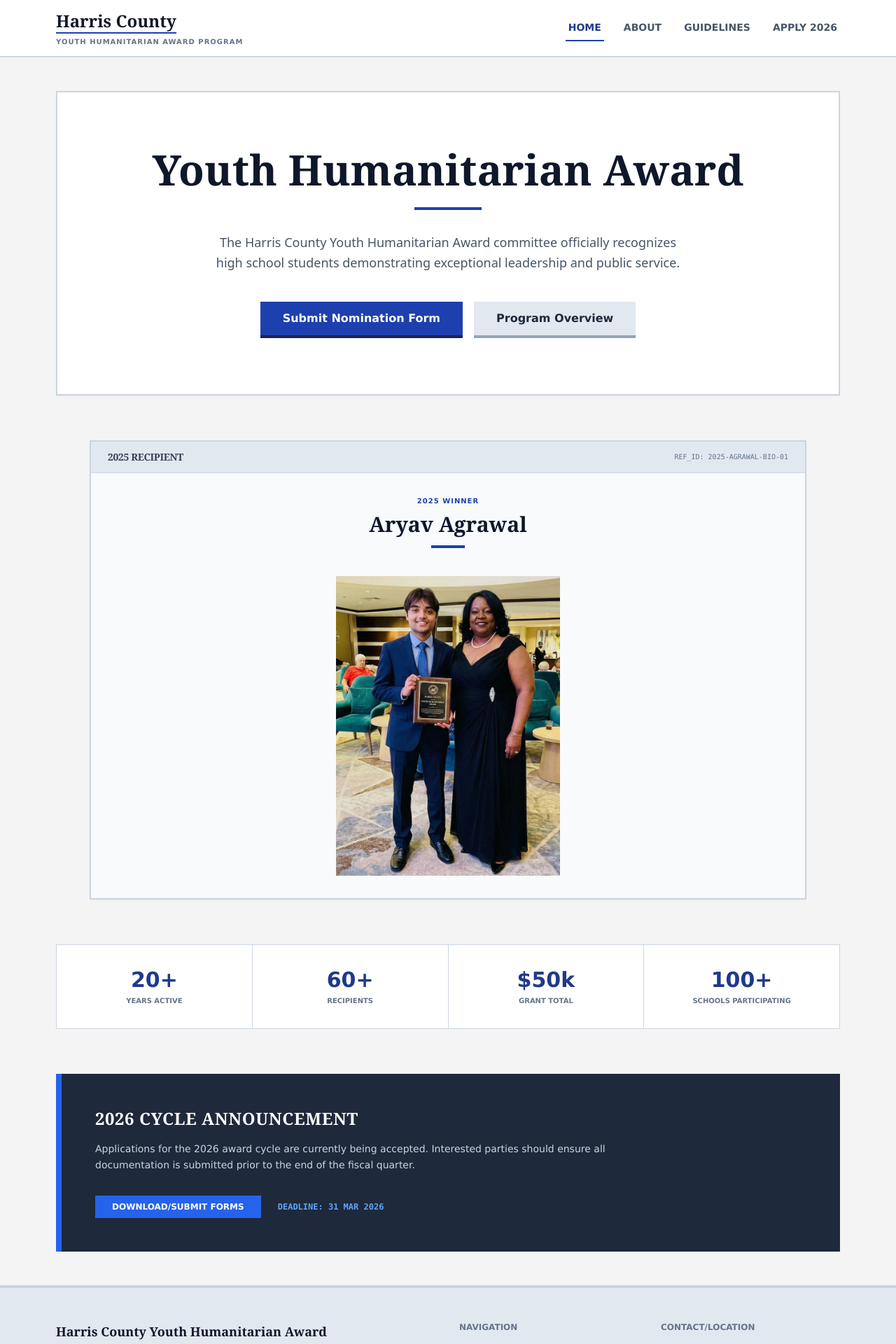
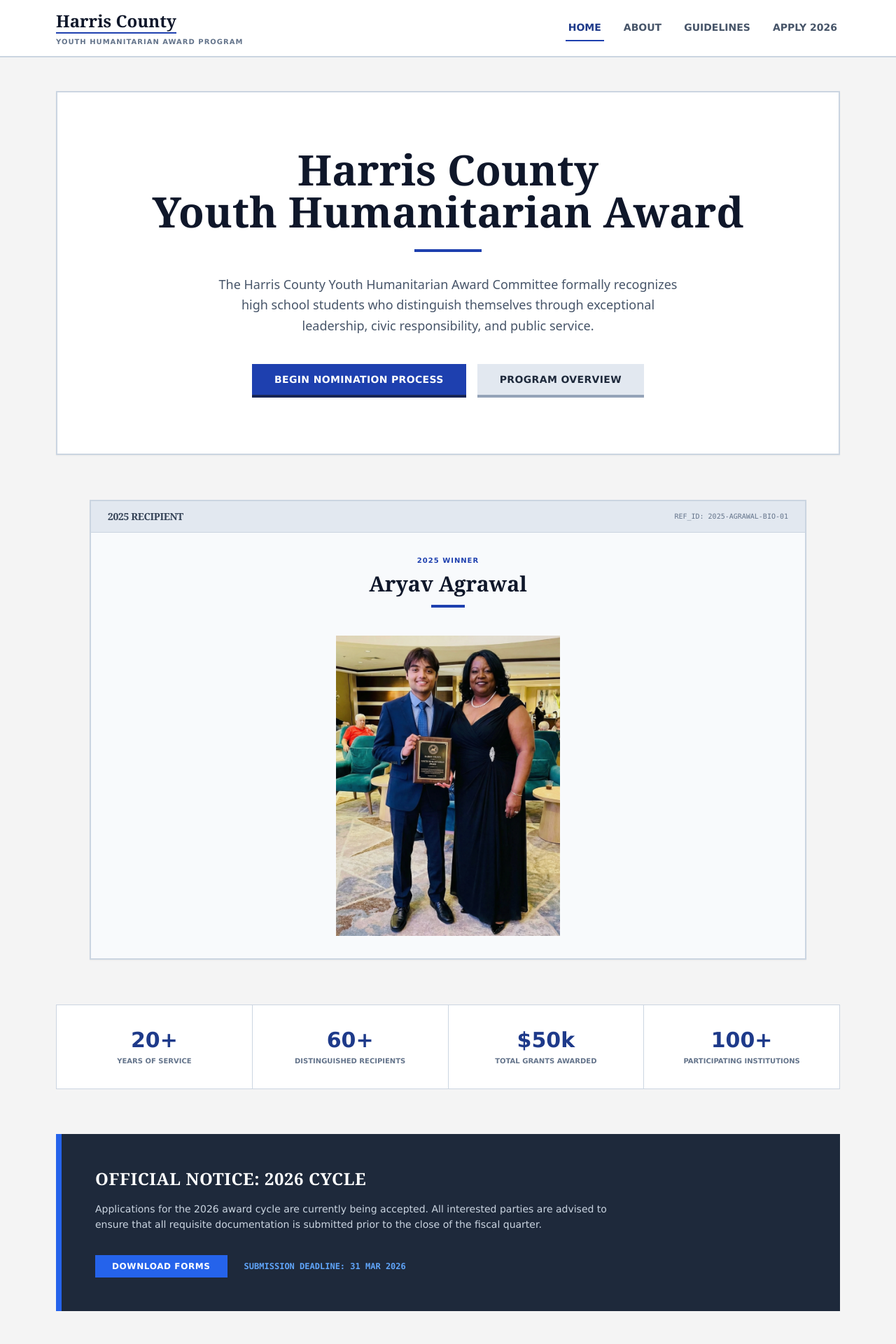
Before and after one commit to Azaxek/Harris-County-Youth-Humanitarian-Award, a React (Vite) app: page /#/ in a window 1280 px wide. Shown: the top 1920 px of the page at 70% size. Built offline with nearby package versions, Linux system fonts and the light colour scheme.

Commit message:
Update site with professional favicon and official copy

```diff
--- a/index.html
+++ b/index.html
@@ -8,28 +8,29 @@
 
     <!-- SEO Meta Tags -->
     <meta name="description"
-        content="The Harris County Youth Humanitarian Award recognizes high school students demonstrating exceptional leadership and public service in Harris County.">
+        content="The Harris County Youth Humanitarian Award officially recognizes high school students demonstrating exceptional leadership, civic engagement, and public service.">
     <meta name="keywords"
-        content="Harris County, Youth Humanitarian Award, Student Leader, Public Service, Scholarship, Award, Volunteer, Texas">
+        content="Harris County, Youth Humanitarian Award, Student Leader, Public Service, Scholarship, Civic Engagement, Volunteer, Texas, Official">
     <meta name="author" content="Harris County Youth Humanitarian Award Committee">
 
     <!-- Open Graph / Facebook -->
     <meta property="og:type" content="website">
     <meta property="og:url" content="https://harriscountyyouthhumanitarianaward.com/">
-    <meta property="og:title" content="Harris County Youth Humanitarian Award - Official Site">
+    <meta property="og:title" content="Harris County Youth Humanitarian Award | Annual Recognition Program">
     <meta property="og:description"
-        content="Recognizing exceptional high school students for leadership and public service in Harris County.">
-    <meta property="og:image" content="https://harriscountyyouthhumanitarianaward.com/image6.png">
+        content="The official award recognizing exceptional high school students for leadership and public service in Harris County.">
+    <meta property="og:image" content="https://harriscountyyouthhumanitarianaward.com/favicon.png">
 
     <!-- Twitter -->
-    <meta property="twitter:card" content="summary_large_image">
+    <meta property="twitter:card" content="summary">
     <meta property="twitter:url" content="https://harriscountyyouthhumanitarianaward.com/">
-    <meta property="twitter:title" content="Harris County Youth Humanitarian Award - Official Site">
+    <meta property="twitter:title" content="Harris County Youth Humanitarian Award | Annual Recognition Program">
     <meta property="twitter:description"
-        content="Recognizing exceptional high school students for leadership and public service in Harris County.">
-    <meta property="twitter:image" content="https://harriscountyyouthhumanitarianaward.com/image6.png">
+        content="The official award recognizing exceptional high school students for leadership and public service in Harris County.">
+    <meta property="twitter:image" content="https://harriscountyyouthhumanitarianaward.com/favicon.png">
 
-    <title>Harris County Youth Humanitarian Award - Official Site</title>
+    <title>Harris County Youth Humanitarian Award | Annual Recognition Program</title>
+    <link rel="icon" href="%PUBLIC_URL%/favicon.png" />
     <script src="https://cdn.tailwindcss.com"></script>
     <style>
         /* A senior dev knows Verdana is the king of screen readability */
--- a/pages/Home.tsx
+++ b/pages/Home.tsx
@@ -9,17 +9,17 @@ const Home: React.FC = () => {
       {/* Hero: No-frills Jumbotron */}
       <section className="bg-white border-2 border-slate-300 p-12 md:p-20 text-center shadow-sm">
         <h1 className="text-4xl md:text-6xl font-serif font-bold text-slate-900 mb-6">
-          Youth Humanitarian Award
+          Harris County <br /> Youth Humanitarian Award
         </h1>
         <div className="w-24 h-1 bg-blue-800 mx-auto mb-8"></div>
         <p className="text-lg text-slate-600 mb-10 max-w-2xl mx-auto font-sans leading-relaxed">
-          The Harris County Youth Humanitarian Award committee officially recognizes high school students demonstrating exceptional leadership and public service.
+          The Harris County Youth Humanitarian Award Committee formally recognizes high school students who distinguish themselves through exceptional leadership, civic responsibility, and public service.
         </p>
         <div className="flex flex-col sm:flex-row justify-center space-y-4 sm:space-y-0 sm:space-x-4">
-          <Link to="/apply" className="px-8 py-3 bg-blue-800 text-white font-bold hover:bg-blue-900 border-b-4 border-blue-950 transition-all">
-            Submit Nomination Form
+          <Link to="/apply" className="px-8 py-3 bg-blue-800 text-white font-bold hover:bg-blue-900 border-b-4 border-blue-950 transition-all uppercase tracking-wide text-sm">
+            Begin Nomination Process
           </Link>
-          <Link to="/about" className="px-8 py-3 bg-slate-200 text-slate-800 font-bold hover:bg-slate-300 border-b-4 border-slate-400 transition-all">
+          <Link to="/about" className="px-8 py-3 bg-slate-200 text-slate-800 font-bold hover:bg-slate-300 border-b-4 border-slate-400 transition-all uppercase tracking-wide text-sm">
             Program Overview
           </Link>
         </div>
@@ -34,34 +34,34 @@ const Home: React.FC = () => {
       <section className="grid grid-cols-1 md:grid-cols-4 gap-px bg-slate-300 border border-slate-300">
         <div className="bg-white p-8 text-center">
           <div className="text-3xl font-bold text-blue-900 mb-1">20+</div>
-          <div className="text-[10px] font-bold uppercase text-slate-500">Years Active</div>
+          <div className="text-[10px] font-bold uppercase text-slate-500">Years of Service</div>
         </div>
         <div className="bg-white p-8 text-center">
           <div className="text-3xl font-bold text-blue-900 mb-1">60+</div>
-          <div className="text-[10px] font-bold uppercase text-slate-500">Recipients</div>
+          <div className="text-[10px] font-bold uppercase text-slate-500">Distinguished Recipients</div>
         </div>
         <div className="bg-white p-8 text-center">
           <div className="text-3xl font-bold text-blue-900 mb-1">$50k</div>
-          <div className="text-[10px] font-bold uppercase text-slate-500">Grant Total</div>
+          <div className="text-[10px] font-bold uppercase text-slate-500">Total Grants Awarded</div>
         </div>
         <div className="bg-white p-8 text-center">
           <div className="text-3xl font-bold text-blue-900 mb-1">100+</div>
-          <div className="text-[10px] font-bold uppercase text-slate-500">Schools Participating</div>
+          <div className="text-[10px] font-bold uppercase text-slate-500">Participating Institutions</div>
         </div>
       </section>
 
       {/* Important Dates */}
       <section className="bg-slate-800 text-white p-12 border-l-8 border-blue-600">
         <div className="max-w-3xl">
-          <h2 className="text-2xl font-serif font-bold mb-4 uppercase tracking-wide">2026 Cycle Announcement</h2>
+          <h2 className="text-2xl font-serif font-bold mb-4 uppercase tracking-wide">Official Notice: 2026 Cycle</h2>
           <p className="text-slate-300 text-sm mb-8 leading-relaxed">
-            Applications for the 2026 award cycle are currently being accepted. Interested parties should ensure all documentation is submitted prior to the end of the fiscal quarter.
+            Applications for the 2026 award cycle are currently being accepted. All interested parties are advised to ensure that all requisite documentation is submitted prior to the close of the fiscal quarter.
           </p>
           <div className="flex items-center space-x-6">
-            <Link to="/apply" className="bg-blue-600 px-6 py-2 font-bold hover:bg-blue-500 text-xs uppercase">
-              Download/Submit Forms
+            <Link to="/apply" className="bg-blue-600 px-6 py-2 font-bold hover:bg-blue-500 text-xs uppercase tracking-wider">
+              Download Forms
             </Link>
-            <span className="text-xs font-mono text-blue-400 font-bold">DEADLINE: 31 MAR 2026</span>
+            <span className="text-xs font-mono text-blue-400 font-bold">SUBMISSION DEADLINE: 31 MAR 2026</span>
           </div>
         </div>
       </section>
```
Also changed, not shown: public/favicon.png (added).
